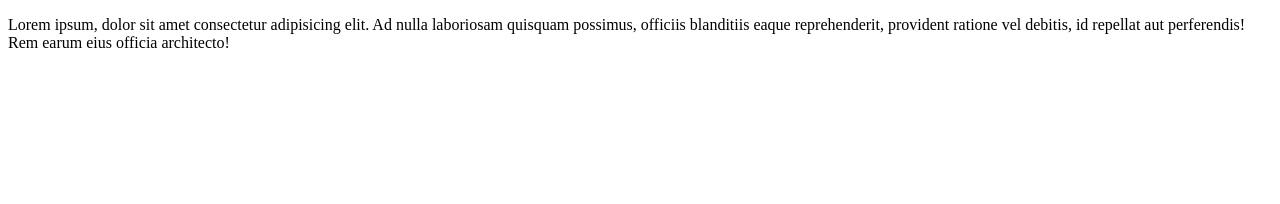
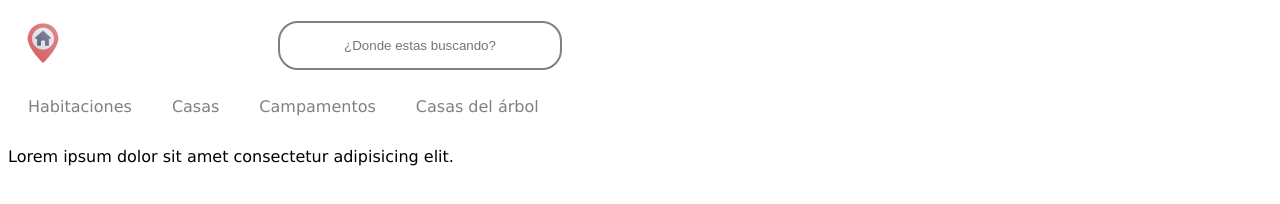
Before and after one commit to dqvdd/ProyectoEDyA2, a plain HTML site: page index.html in a window 1280 px wide. Drawn offline with Linux system fonts and the light colour scheme.

Commit message:
version 1

```diff
--- a/css/style.css
+++ b/css/style.css
@@ -0,0 +1,77 @@
+body{
+    font-family: Verdana, Geneva, Tahoma, sans-serif;
+}
+/*
+Header
+*/
+
+.header img{
+    width: 40px;
+    padding-right: 200px;
+}
+
+.header ul{
+    overflow: hidden;
+    margin: 0;
+    padding: 0;
+    align-items: center;
+    display: flex;
+    list-style-type:none;
+}
+
+.header li a{
+    display:block;
+    padding: 15px;
+    color:rgb(193, 47, 78);
+}
+
+.header li input{
+    width: 250px;
+    border-radius: 20px;
+    border: 2px solid grey;
+    text-align: center;
+    padding: 15px;
+    display: block;
+}
+
+.header li input:enabled{
+    border: 2px solid grey;
+    color:grey;
+}
+
+.header li input:hover{
+    box-shadow: 50px;
+}
+
+
+/*
+Menú de navegacion
+*/
+
+
+.nav-menu ul{
+    list-style-type:none;
+    overflow: hidden;
+    margin: 0;
+    padding: 0;
+}
+
+.nav-menu li{
+    float: left;
+}
+
+.nav-menu li a{
+    display:block;
+    text-align: center;
+    padding: 15px;
+    margin-left: 5px;
+    margin-right: 5px;
+    text-decoration: none;
+    color:grey;
+
+}
+
+.nav-menu li a:hover{
+    color: rgb(34, 34, 34);
+    border-bottom: 2px solid grey;
+}
--- a/index.html
+++ b/index.html
@@ -3,14 +3,29 @@
   <head>
     <meta charset="UTF-8" />
     <meta name="viewport" content="width=device-width, initial-scale=1.0" />
-    <title>Document</title>
+    <link rel="shortcut icon" href="img/hogar.png" type="image/x-icon" />
+    <link rel="stylesheet" href="css/style.css" />
+    <title>Alojamientos</title>
   </head>
   <body>
-    <p>
-      Lorem ipsum, dolor sit amet consectetur adipisicing elit. Ad nulla
-      laboriosam quisquam possimus, officiis blanditiis eaque reprehenderit,
-      provident ratione vel debitis, id repellat aut perferendis! Rem earum eius
-      officia architecto!
-    </p>
+    <div class="header">
+      <ul>
+        <li>
+          <a href="index.html"><img src="img/hogar.png" alt="logo" /></a>
+        </li>
+        <li><input type="text" placeholder="¿Donde estas buscando?"></li>
+      </ul>
+    </div>
+    <div class="nav-menu">
+      <ul>
+        <li><a href="habitaciones.html">Habitaciones</a></li>
+        <li><a href="casas.html">Casas</a></li>
+        <li><a href="campamentos.html">Campamentos</a></li>
+        <li><a href="casasarbol.html">Casas del árbol</a></li>
+      </ul>
+    </div>
+    <div>
+      <p>Lorem ipsum dolor sit amet consectetur adipisicing elit.</p>
+    </div>
   </body>
 </html>
```
Also changed, not shown: img/hogar.png (added).
